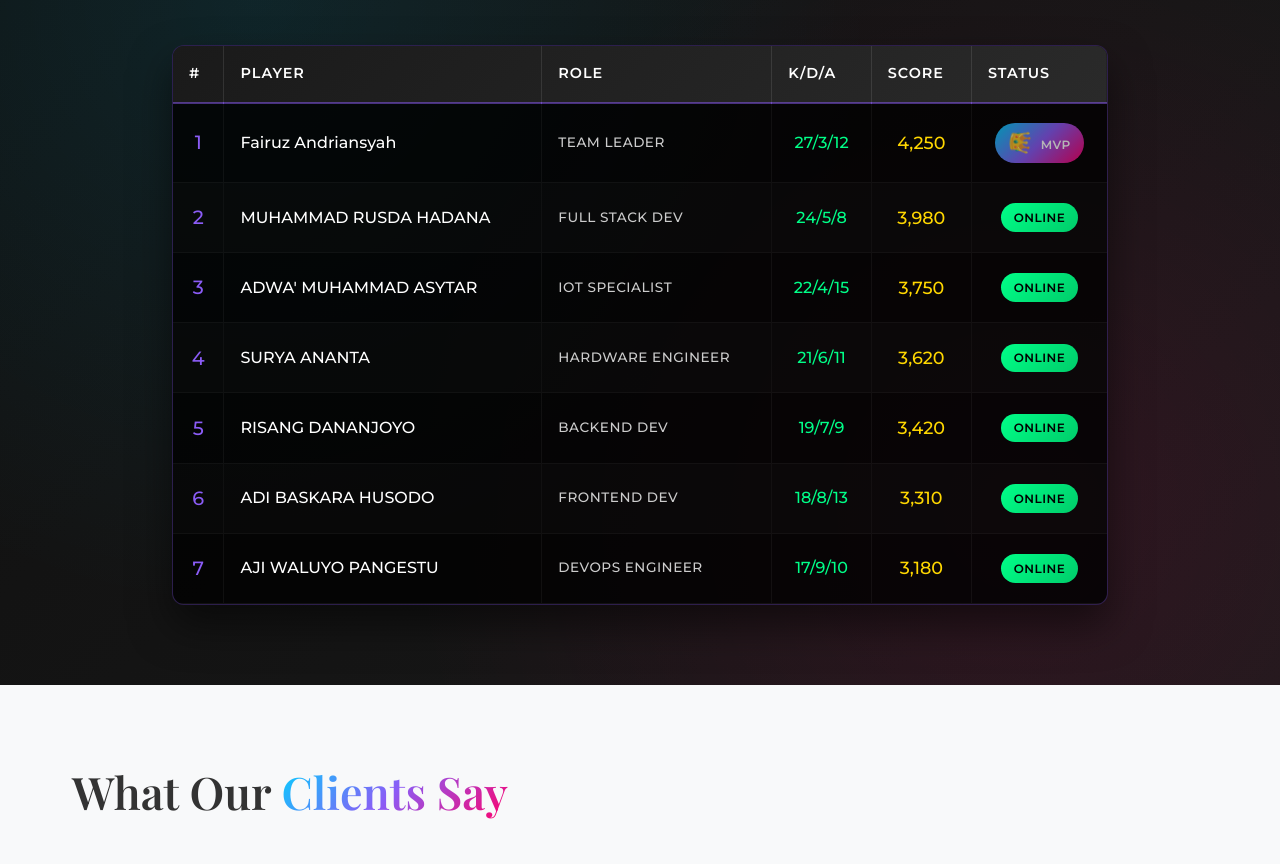
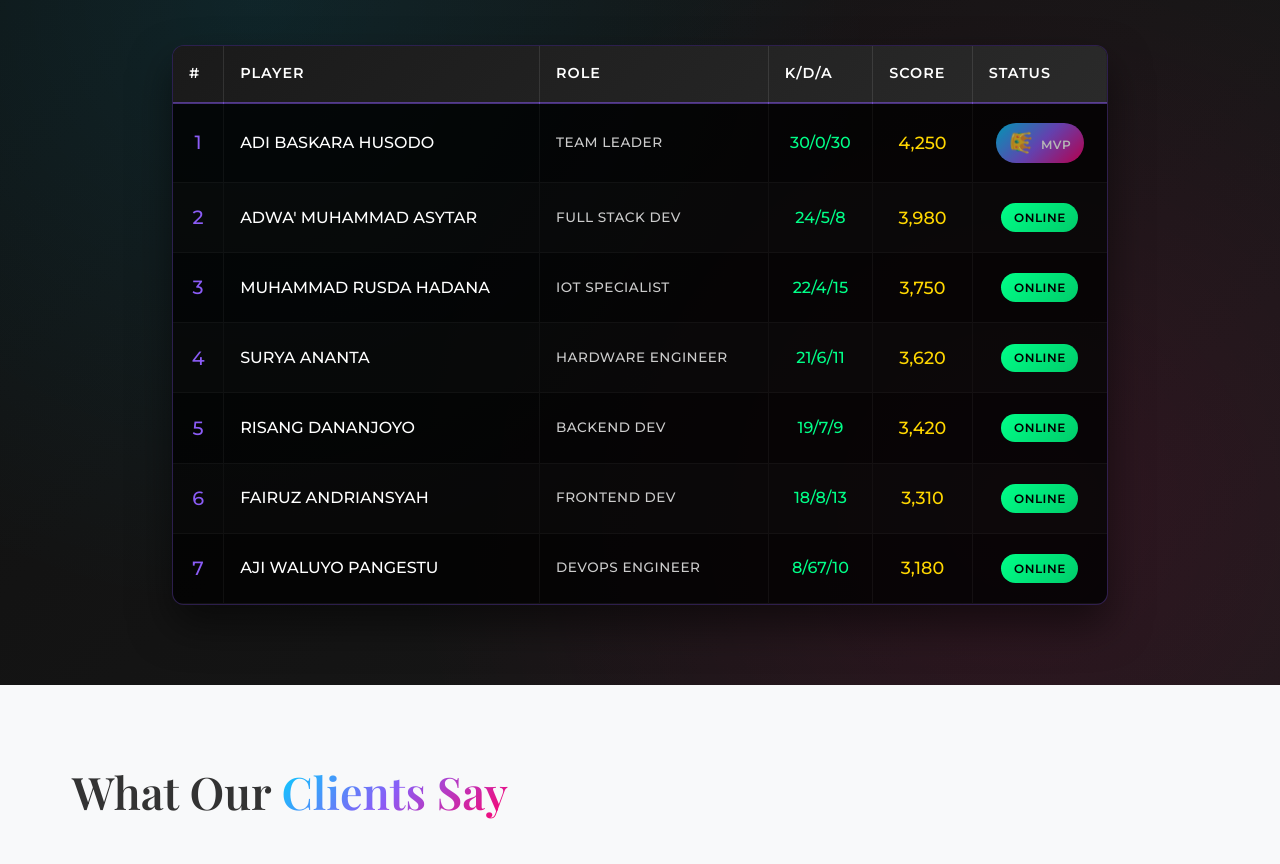
Before and after one commit to No1Important21/Website-MITI, a plain HTML site: page index.html in a window 1280 px wide. Shown: the part 3746-4610 px from the top of the page. Drawn offline with nearby package versions, Linux system fonts and the light colour scheme.

Commit message:
Update index.html

```diff
--- a/index.html
+++ b/index.html
@@ -1082,9 +1082,9 @@
                         <tbody>
                             <tr class="scoreboard-row">
                                 <td class="player-rank">1</td>
-                                <td class="player-name">Fairuz Andriansyah</td>
+                                <td class="player-name">ADI BASKARA HUSODO</td>
                                 <td class="player-role">Team Leader</td>
-                                <td class="player-kda">27/3/12</td>
+                                <td class="player-kda">30/0/30</td>
                                 <td class="player-score">4,250</td>
                                 <td class="player-status">
                                     <span class="status-badge status-mvp">
@@ -1094,7 +1094,7 @@
                             </tr>
                             <tr class="scoreboard-row">
                                 <td class="player-rank">2</td>
-                                <td class="player-name">MUHAMMAD RUSDA HADANA</td>
+                                <td class="player-name">ADWA' MUHAMMAD ASYTAR</td>
                                 <td class="player-role">Full Stack Dev</td>
                                 <td class="player-kda">24/5/8</td>
                                 <td class="player-score">3,980</td>
@@ -1104,7 +1104,7 @@
                             </tr>
                             <tr class="scoreboard-row">
                                 <td class="player-rank">3</td>
-                                <td class="player-name">ADWA' MUHAMMAD ASYTAR</td>
+                                <td class="player-name">MUHAMMAD RUSDA HADANA</td>
                                 <td class="player-role">IoT Specialist</td>
                                 <td class="player-kda">22/4/15</td>
                                 <td class="player-score">3,750</td>
@@ -1134,7 +1134,7 @@
                             </tr>
                             <tr class="scoreboard-row">
                                 <td class="player-rank">6</td>
-                                <td class="player-name">ADI BASKARA HUSODO</td>
+                                <td class="player-name">FAIRUZ ANDRIANSYAH</td>
                                 <td class="player-role">Frontend Dev</td>
                                 <td class="player-kda">18/8/13</td>
                                 <td class="player-score">3,310</td>
@@ -1146,7 +1146,7 @@
                                 <td class="player-rank">7</td>
                                 <td class="player-name">AJI WALUYO PANGESTU</td>
                                 <td class="player-role">DevOps Engineer</td>
-                                <td class="player-kda">17/9/10</td>
+                                <td class="player-kda">8/67/10</td>
                                 <td class="player-score">3,180</td>
                                 <td class="player-status">
                                     <span class="status-badge status-online">Online</span>
```
